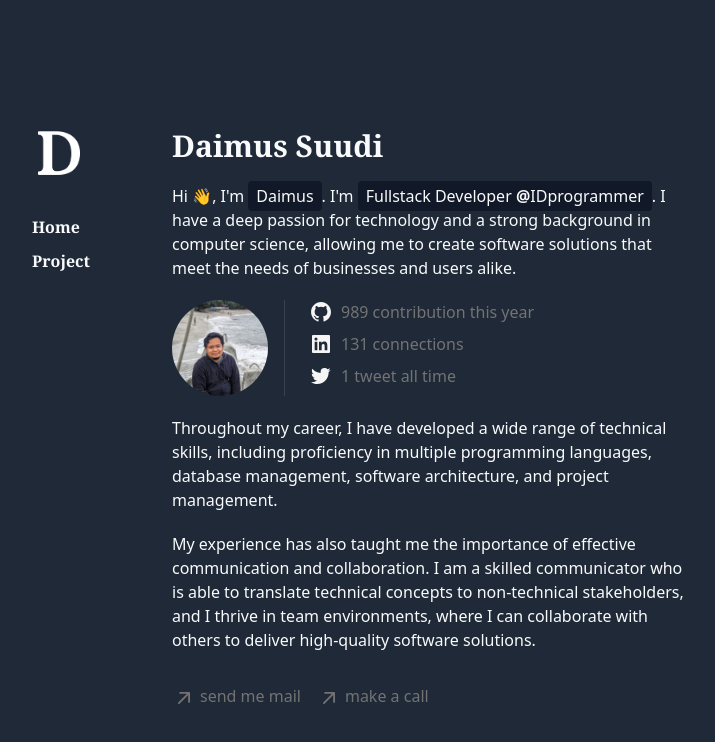
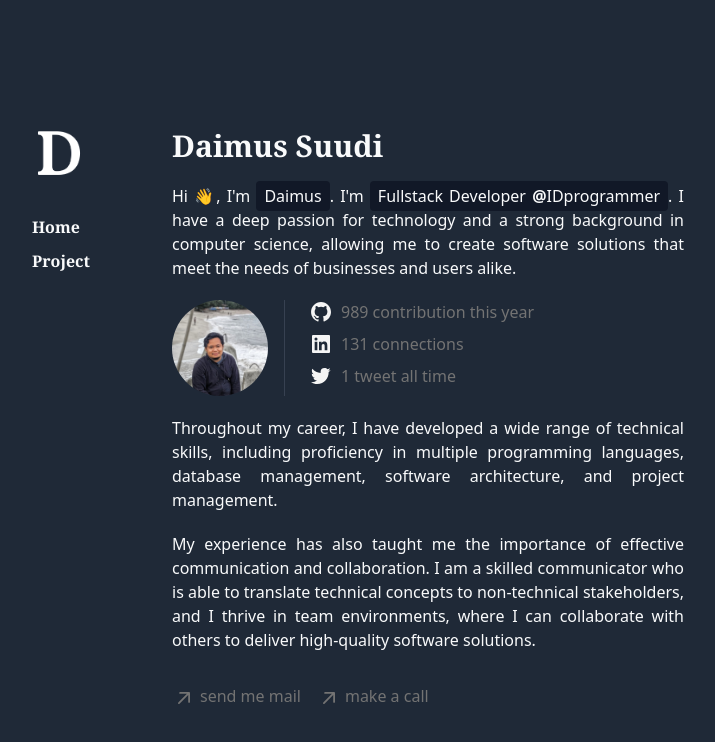
Before and after one commit to daimus/daimus.id, a Next.js app: page / in a window 1280 px wide. Shown: the top 742 px of the page, without its empty margins (170-885 px from the left). Built offline with nearby package versions, Linux system fonts and the light colour scheme.

Commit message:
refactor: justify text

```diff
--- a/src/pages/index.tsx
+++ b/src/pages/index.tsx
@@ -11,7 +11,7 @@ export default function Home() {
         <>
             <section className="max-w-lg text-gray-50">
                 <h1 className="font-bold text-3xl font-serif">Daimus Suudi</h1>
-                <p className="my-5">
+                <p className="my-5 text-justify">
                     Hi 👋, I&apos;m <span className="p-1 px-2 rounded bg-gray-900 font-medium">Daimus</span>. I&apos;m <span className="p-1 px-2 rounded bg-gray-900 font-medium"> Fullstack Developer <span className="font-extrabold">@</span>IDprogrammer</span>. I have a deep passion for technology and a strong background in computer science, allowing me to create software solutions that meet the needs of businesses and users alike.
                 </p>
                 <div className="flex flex-col md:flex-row">
@@ -35,10 +35,10 @@ export default function Home() {
                         </div>
                     </div>
                 </div>
-                <p className="my-5">
+                <p className="my-5 text-justify">
                     Throughout my career, I have developed a wide range of technical skills, including proficiency in multiple programming languages, database management, software architecture, and project management.
                 </p>
-                <p className="my-5">
+                <p className="my-5 text-justify">
                     My experience has also taught me the importance of effective communication and collaboration. I am a skilled communicator who is able to translate technical concepts to non-technical stakeholders, and I thrive in team environments, where I can collaborate with others to deliver high-quality software solutions.
                 </p>
                 <ul className="flex flex-col md:flex-row mt-8 space-x-0 md:space-x-4 space-y-2 md:space-y-0 font-sm text-neutral-500 dark:text-neutral-400">
```
